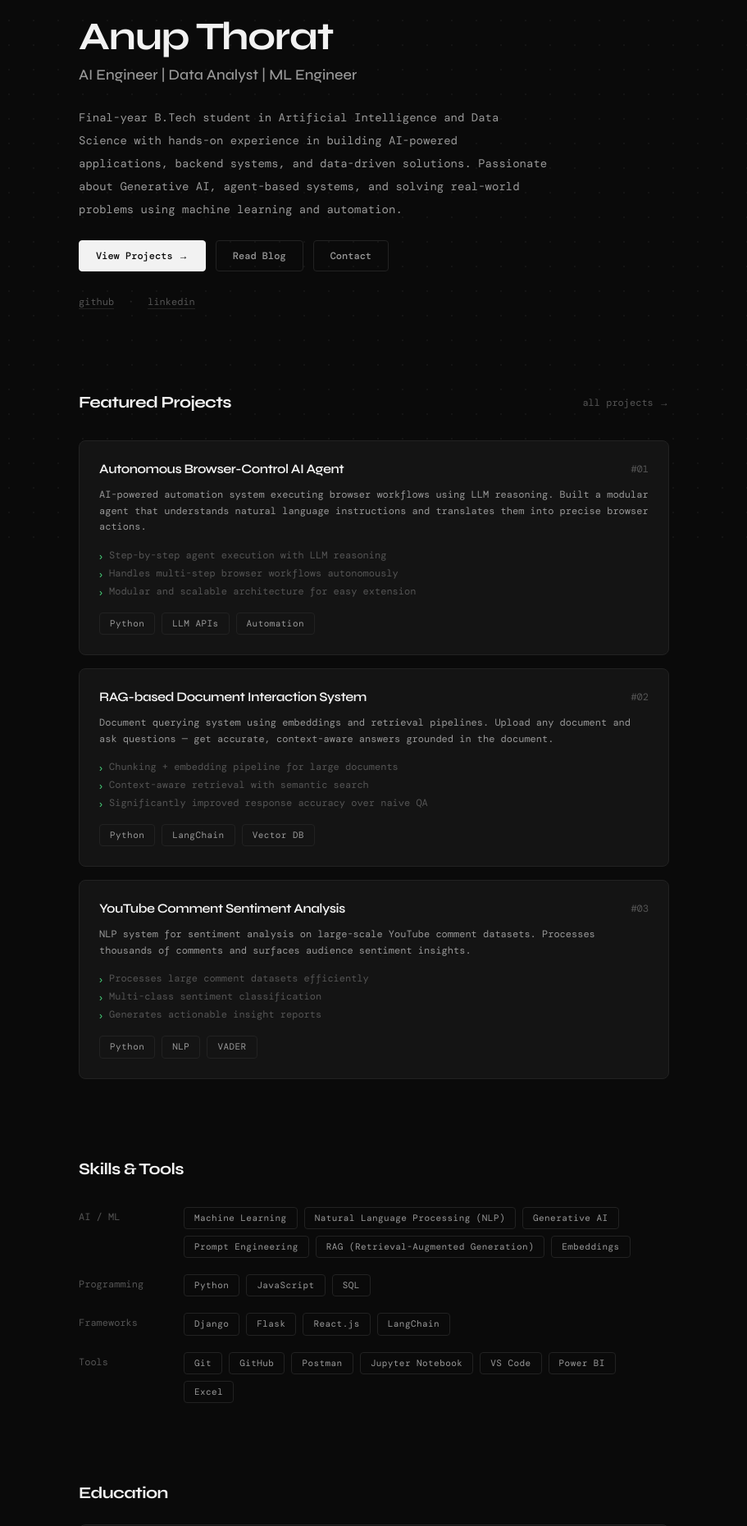
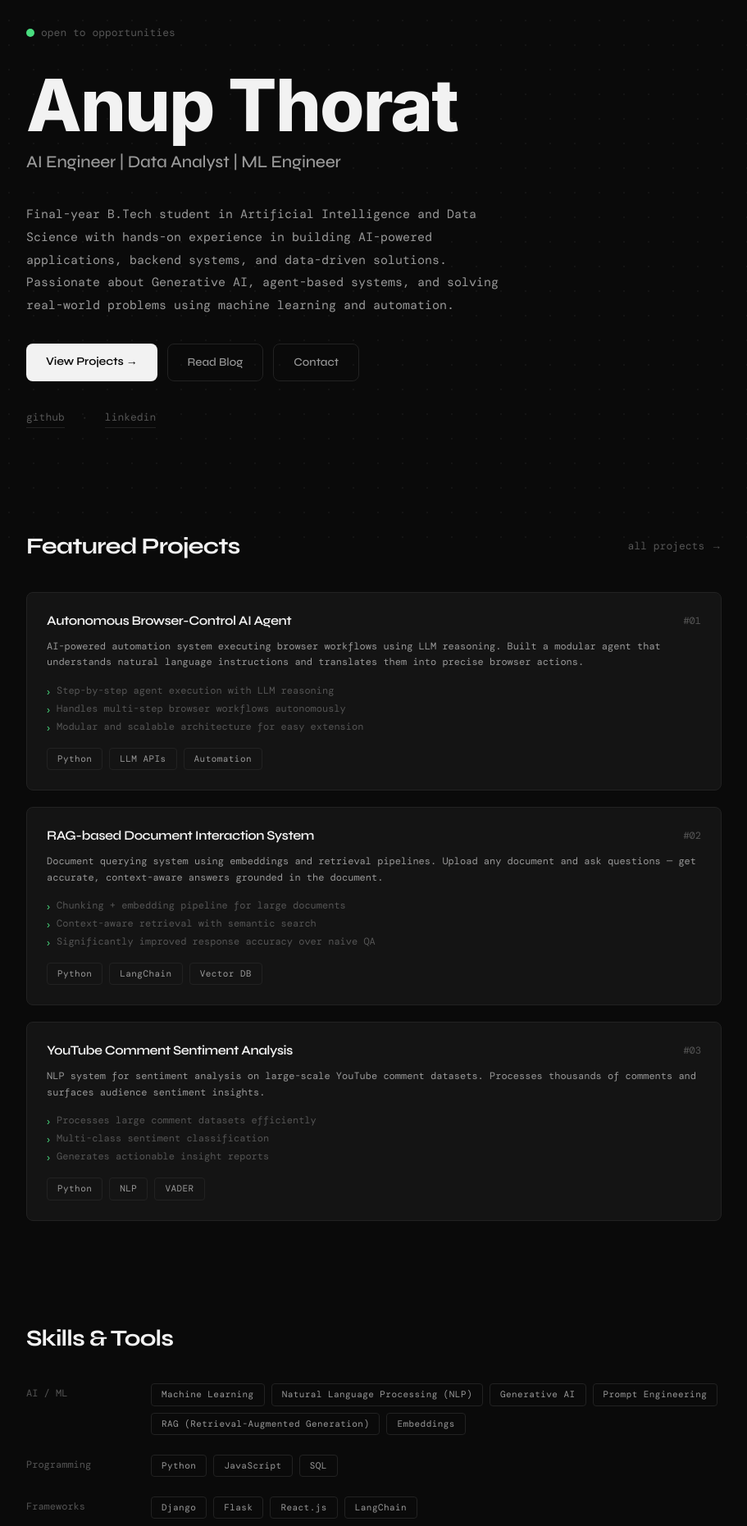
Before and after one commit to Anupthor007/anvp, a Next.js app: page / in a window 1280 px wide. Shown: the part 140-2001 px from the top of the page at 82% size, without its empty margins (184-1095 px from the left). Built offline with nearby package versions, Linux system fonts and the light colour scheme; a web font is replaced by a local one.

Commit message:
changed minor font of text

```diff
--- a/app/page.tsx
+++ b/app/page.tsx
@@ -1,92 +1,127 @@
 import Link from "next/link";
+import { Inter } from "next/font/google";
 import { profile } from "@/data/profile";
 import ProjectCard from "@/components/ProjectCard";
+
+const inter = Inter({
+  subsets: ["latin"],
+  weight: ["700", "800"],
+  display: "swap",
+});
 
 export default function Home() {
   const featuredProjects = profile.projects.filter((p) => p.featured);
 
   return (
-    <div className="max-w-3xl mx-auto px-6 py-16 space-y-24">
+    <div className="max-w-4xl mx-auto px-6 py-20 md:py-28 space-y-32">
+
       {/* ── HERO ── */}
-      <section className="space-y-6">
-        {/* Status badge */}
-        <div className="flex items-center gap-2">
+      <section className="space-y-8">
+        {/* Status */}
+        <div className="flex items-center gap-2 fade-up">
           <span
-            className="w-2 h-2 rounded-full animate-pulse"
+            className="pulse w-2.5 h-2.5 rounded-full"
             style={{ backgroundColor: "var(--green)" }}
           />
-          <span className="text-xs" style={{ color: "var(--text-muted)" }}>
+          <span style={{ color: "var(--text-muted)", fontSize: "13px" }}>
             open to opportunities
           </span>
         </div>
 
-        <div className="fade-up">
+        {/* Name */}
+        <div className="fade-up-1">
           <h1
-            className="text-5xl font-display font-bold tracking-tight mb-2"
-            style={{ color: "var(--text-primary)" }}
+            className={inter.className}
+            style={{
+              fontSize: "clamp(3rem, 8vw, 5.5rem)",
+              fontWeight: 800,
+              letterSpacing: "-0.02em",
+              lineHeight: 1,
+              color: "var(--text-primary)",
+              marginBottom: "0.5rem",
+            }}
           >
             {profile.name}
           </h1>
           <p
-            className="text-lg font-display font-medium"
-            style={{ color: "var(--text-secondary)" }}
+            style={{
+              fontSize: "clamp(1rem, 2.5vw, 1.3rem)",
+              fontFamily: "var(--syne)",
+              fontWeight: 500,
+              color: "var(--text-secondary)",
+              letterSpacing: "-0.01em",
+            }}
           >
             {profile.title}
           </p>
         </div>
 
+        {/* Bio */}
         <p
-          className="text-sm leading-loose max-w-xl fade-up fade-up-delay-1"
-          style={{ color: "var(--text-secondary)" }}
+          className="fade-up-2 max-w-xl"
+          style={{
+            color: "var(--text-secondary)",
+            fontSize: "15px",
+            lineHeight: 1.85,
+          }}
         >
           {profile.short_bio}
         </p>
 
-        {/* CTA Buttons */}
-        <div className="flex flex-wrap gap-3 fade-up fade-up-delay-2">
+        {/* CTA */}
+        <div className="flex flex-wrap gap-3 fade-up-3">
           <Link
             href="/projects"
-            className="px-5 py-2.5 text-xs font-medium rounded border transition-all duration-200"
+            className="btn-primary px-6 py-3 rounded-lg text-sm font-medium"
             style={{
               backgroundColor: "var(--text-primary)",
               color: "var(--bg)",
-              borderColor: "var(--text-primary)",
+              textDecoration: "none",
+              fontFamily: "var(--font-display)",
+              fontWeight: 600,
+              letterSpacing: "-0.01em",
             }}
           >
             View Projects →
           </Link>
           <Link
             href="/blog"
-            className="px-5 py-2.5 text-xs font-medium rounded border transition-all duration-200"
+            className="btn-secondary px-6 py-3 rounded-lg text-sm font-medium border"
             style={{
               backgroundColor: "transparent",
               color: "var(--text-secondary)",
               borderColor: "var(--border)",
+              textDecoration: "none",
+              fontFamily: "var(--font-display)",
+              fontWeight: 500,
             }}
           >
             Read Blog
           </Link>
           <Link
             href="/contact"
-            className="px-5 py-2.5 text-xs font-medium rounded border transition-all duration-200"
+            className="btn-secondary px-6 py-3 rounded-lg text-sm font-medium border"
             style={{
               backgroundColor: "transparent",
               color: "var(--text-secondary)",
               borderColor: "var(--border)",
+              textDecoration: "none",
+              fontFamily: "var(--font-display)",
+              fontWeight: 500,
             }}
           >
             Contact
           </Link>
         </div>
 
-        {/* Social links */}
-        <div className="flex items-center gap-4 fade-up fade-up-delay-3">
+        {/* Social */}
+        <div className="flex items-center gap-5 fade-up-4">
           <a
             href={profile.social_links.github}
             target="_blank"
             rel="noopener noreferrer"
-            className="text-xs link-underline"
-            style={{ color: "var(--text-muted)" }}
+            className="link-underline"
+            style={{ color: "var(--text-muted)", fontSize: "13px" }}
           >
             github
           </a>
@@ -95,8 +130,8 @@ export default function Home() {
             href={profile.social_links.linkedin}
             target="_blank"
             rel="noopener noreferrer"
-            className="text-xs link-underline"
-            style={{ color: "var(--text-muted)" }}
+            className="link-underline"
+            style={{ color: "var(--text-muted)", fontSize: "13px" }}
           >
             linkedin
           </a>
@@ -105,23 +140,31 @@ export default function Home() {
 
       {/* ── FEATURED PROJECTS ── */}
       <section>
-        <div className="flex items-center justify-between mb-8">
+        <div className="flex items-center justify-between mb-10">
           <h2
-            className="text-xl font-display font-bold"
-            style={{ color: "var(--text-primary)" }}
+            style={{
+              fontFamily: "var(--syne)",
+              fontSize: "clamp(1.4rem, 3vw, 1.75rem)",
+              fontWeight: 700,
+              letterSpacing: "-0.03em",
+              color: "var(--text-primary)",
+            }}
           >
             Featured Projects
           </h2>
           <Link
             href="/projects"
-            className="text-xs"
-            style={{ color: "var(--text-muted)" }}
+            style={{
+              fontSize: "13px",
+              color: "var(--text-muted)",
+              textDecoration: "none",
+              transition: "color 0.2s",
+            }}
           >
             all projects →
           </Link>
         </div>
-
-        <div className="grid gap-4">
+        <div className="grid gap-5 md:grid-cols-1">
           {featuredProjects.map((project, i) => (
             <ProjectCard key={project.slug} project={project} index={i} />
           ))}
@@ -131,31 +174,37 @@ export default function Home() {
       {/* ── SKILLS ── */}
       <section>
         <h2
-          className="text-xl font-display font-bold mb-8"
-          style={{ color: "var(--text-primary)" }}
+          className="mb-10"
+          style={{
+            fontFamily: "var(--syne)",
+            fontSize: "clamp(1.4rem, 3vw, 1.75rem)",
+            fontWeight: 700,
+            letterSpacing: "-0.03em",
+            color: "var(--text-primary)",
+          }}
         >
           Skills & Tools
         </h2>
-
-        <div className="space-y-5">
+        <div className="space-y-6">
           {[
             { label: "AI / ML", items: profile.skills.ai_ml },
             { label: "Programming", items: profile.skills.programming },
             { label: "Frameworks", items: profile.skills.frameworks },
             { label: "Tools", items: profile.skills.tools },
           ].map(({ label, items }) => (
-            <div key={label} className="flex gap-4 items-start">
+            <div
+              key={label}
+              className="flex flex-col sm:flex-row gap-3 sm:gap-6 sm:items-start"
+            >
               <span
-                className="text-xs w-28 shrink-0 mt-1"
+                className="shrink-0 sm:w-32 text-xs pt-1"
                 style={{ color: "var(--text-muted)" }}
               >
                 {label}
               </span>
               <div className="flex flex-wrap gap-2">
                 {items.map((item) => (
-                  <span key={item} className="tag">
-                    {item}
-                  </span>
+                  <span key={item} className="tag">{item}</span>
                 ))}
               </div>
             </div>
@@ -166,32 +215,54 @@ export default function Home() {
       {/* ── EDUCATION ── */}
       <section>
         <h2
-          className="text-xl font-display font-bold mb-6"
-          style={{ color: "var(--text-primary)" }}
+          className="mb-8"
+          style={{
+            fontFamily: "var(--syne)",
+            fontSize: "clamp(1.4rem, 3vw, 1.75rem)",
+            fontWeight: 700,
+            letterSpacing: "-0.03em",
+            color: "var(--text-primary)",
+          }}
         >
           Education
         </h2>
         <div
-          className="p-5 rounded-lg border"
+          className="card-hover p-6 rounded-xl border"
           style={{
             backgroundColor: "var(--bg-card)",
             borderColor: "var(--border)",
           }}
         >
+          <div className="flex flex-col sm:flex-row sm:items-center sm:justify-between gap-2">
+            <div>
               <p
-            className="font-display font-semibold text-sm"
-            style={{ color: "var(--text-primary)" }}
+                style={{
+                  fontFamily: "var(--syne)",
+                  fontWeight: 600,
+                  fontSize: "1rem",
+                  color: "var(--text-primary)",
+                }}
               >
                 {profile.education.degree}
               </p>
-          <p className="text-xs mt-1" style={{ color: "var(--text-secondary)" }}>
+              <p style={{ fontSize: "14px", color: "var(--text-secondary)", marginTop: "4px" }}>
                 {profile.education.institution}
               </p>
-          <p className="text-xs mt-1" style={{ color: "var(--text-muted)" }}>
+            </div>
+            <span
+              className="shrink-0 text-xs px-3 py-1 rounded border"
+              style={{
+                color: "var(--text-muted)",
+                borderColor: "var(--border)",
+                fontFamily: "var(--font-mono)",
+              }}
+            >
               {profile.education.duration}
-          </p>
+            </span>
+          </div>
         </div>
       </section>
+
     </div>
   );
 }
```
Lines whose indentation alone changed are shown as unchanged.
